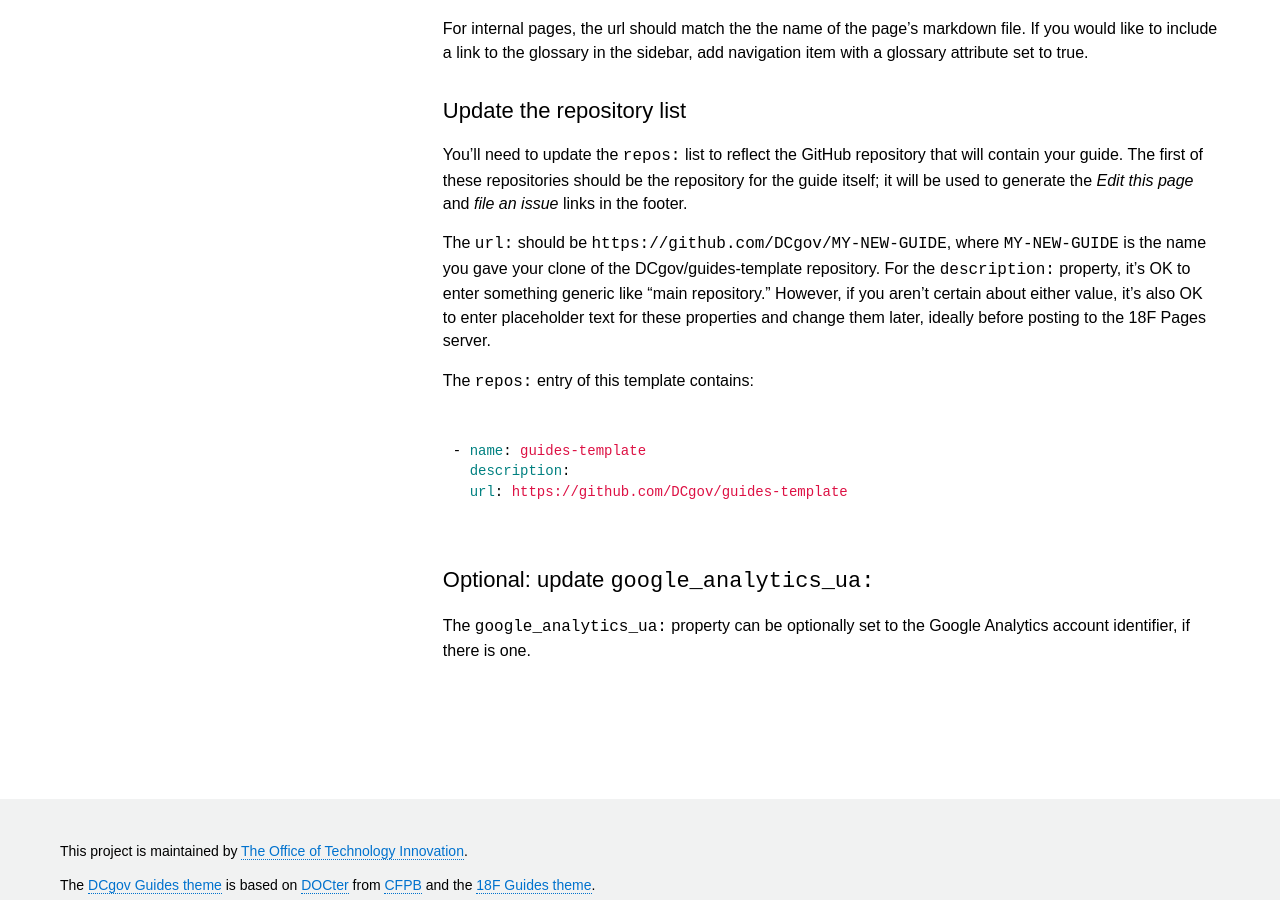
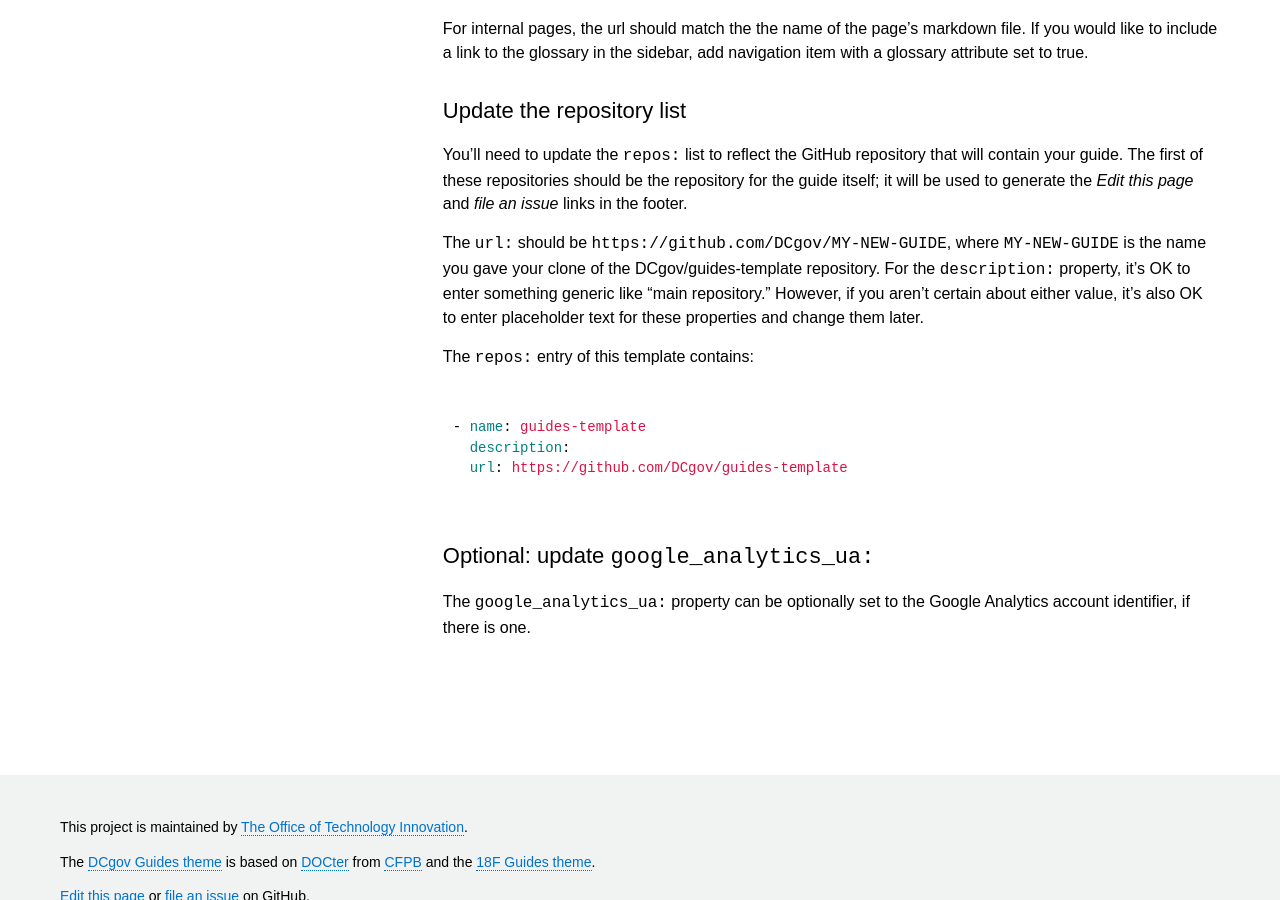
Before and after one commit to DCgov/guides-template, a Jekyll site: the page built from _pages/configure-the-guide.md, in a window 1280 px wide and 900 px high, scrolled down 1289 px. Built offline with Jekyll 4.4.1, drawn with Linux system fonts in a browser that asks for light colours; nearby versions of some CDN libraries.

Commit message:
Genericize config instructions

```diff
--- a/_pages/configure-the-guide.md
+++ b/_pages/configure-the-guide.md
@@ -62,7 +62,7 @@ The `url:` should be `https://github.com/DCgov/MY-NEW-GUIDE`, where
 repository. For the `description:` property, it's OK to enter something
 generic like "main repository." However, if you aren't certain about either
 value, it's also OK to enter placeholder text for these properties and change
-them later, ideally before posting to the 18F Pages server.
+them later.
 
 The `repos:` entry of this template contains:
 
```
